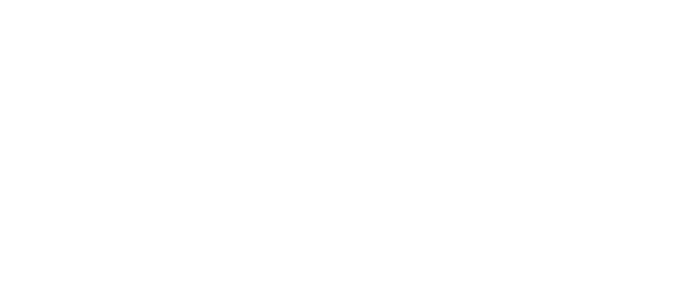
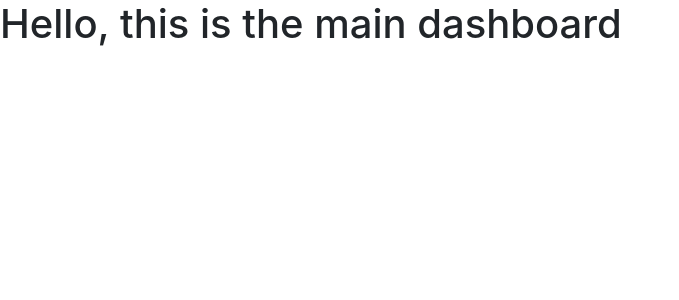
Before and after one commit to MorganBergen/clarity, a React (Create React App) app in the folder client/: page /MainDashboard in a window 1280 px wide. Before the commit this address had no page. Shown: the top 300 px of the page, without its empty margins (0-679 px from the left). Built offline with nearby package versions, Linux system fonts and the light colour scheme; the HTML template or start-up script is replaced by a standard one; what pocketbase would draw is missing.

Commit message:
added maindashboard path

```diff
--- a/client/src/App.js
+++ b/client/src/App.js
@@ -3,6 +3,7 @@ import { BrowserRouter as Router, Route, Routes } from 'react-router-dom';
 import { Provider } from 'react-redux';
 import store from './redux/store';
 import Dashboard from './components/Dashboard';
+import MainDashboard from './components/MainDashboard';
 import Login from './components/Login';
 import Register from './components/Register';
 import ForgotPassword from './components/ForgotPassword';
@@ -17,6 +18,7 @@ function App() {
           <Route path="/register" element={<Register />} />
           <Route path="/forgot-password" element={<ForgotPassword />} />
           <Route path="/dashboard" element={<Dashboard />} />
+          <Route path="/MainDashboard" element={<MainDashboard />} />
           <Route path="/_/#/auth/confirm-verification/:token" element={<EmailVerification />} />
         </Routes>
       </Router>
```
